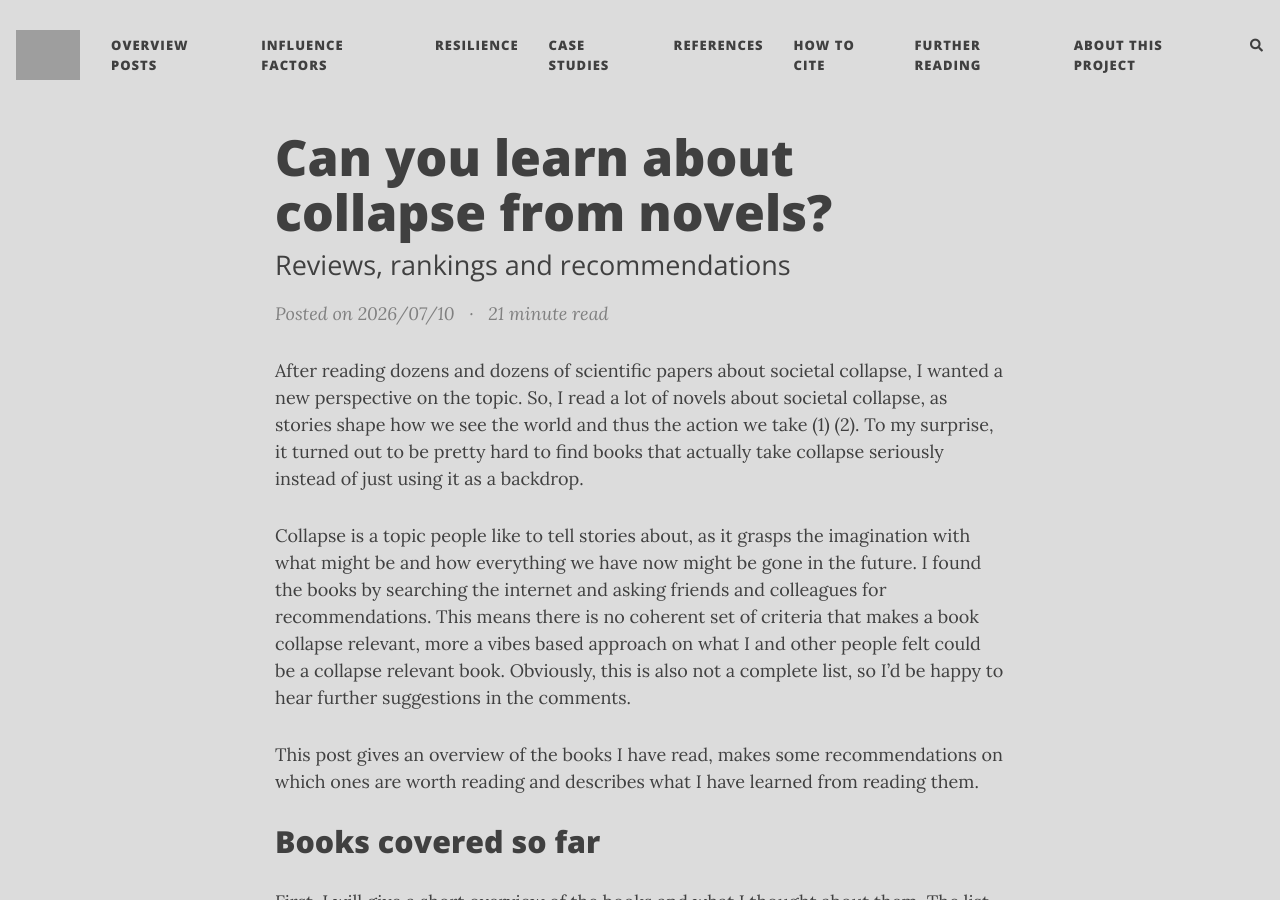
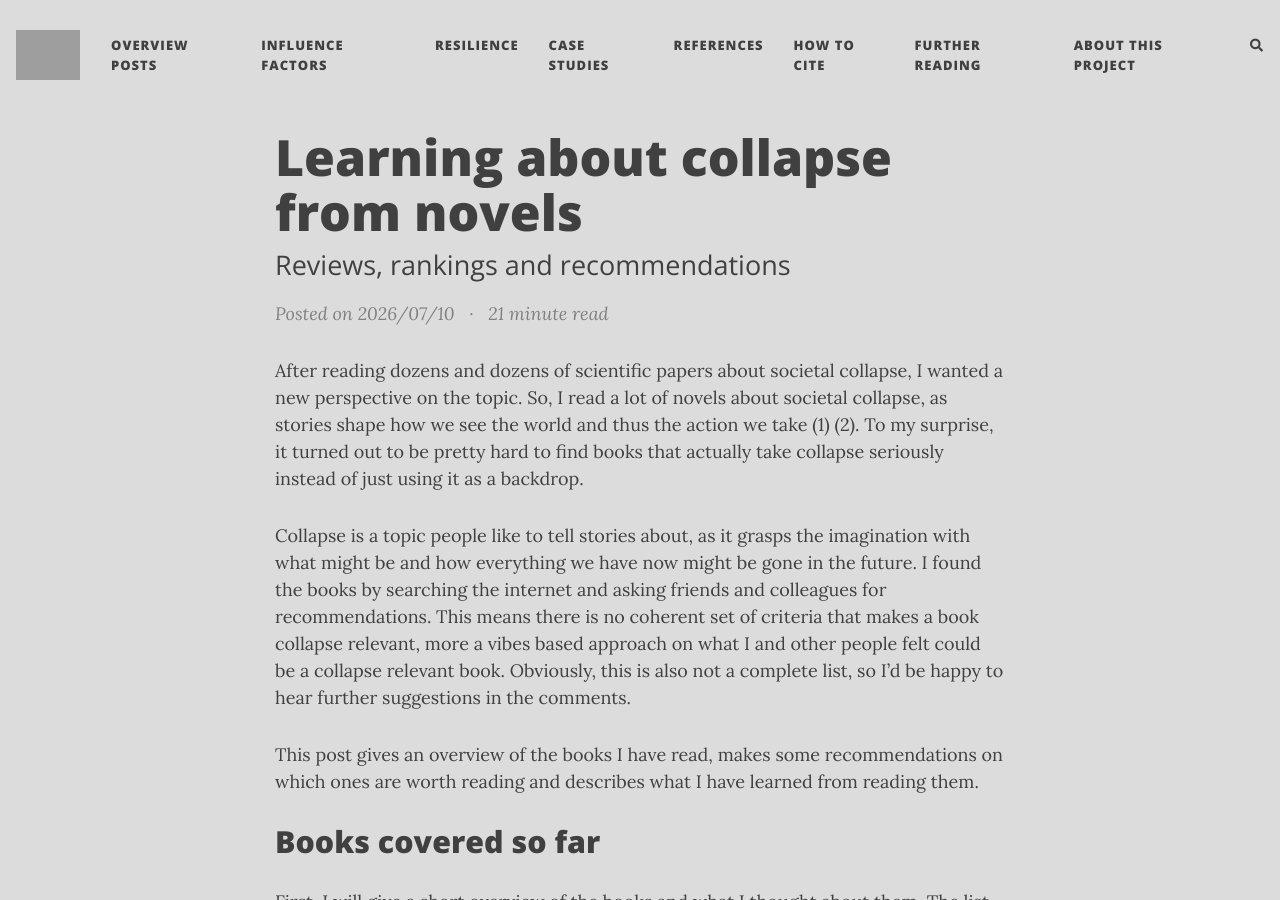
Before and after one commit to florianjehn/Societal_Collapse, a Jekyll site: the page built from _posts/2026-07-10-fiction.md, in a window 1280 px wide and 900 px high. Built offline with Jekyll 4.4.1, drawn with Linux system fonts in a browser that asks for light colours; nearby versions of some CDN libraries; comment, search, counter and statistics services are not loaded; grey boxes are pictures that could not be loaded.

Commit message:
Update 2026-07-10-fiction.md

```diff
--- a/_posts/2026-07-10-fiction.md
+++ b/_posts/2026-07-10-fiction.md
@@ -1,6 +1,6 @@
 ---
 layout: post
-title: Can you learn about collapse from novels?
+title: Learning about collapse from novels
 subtitle: Reviews, rankings and recommendations
 tags: [Overview Posts, Summaries]
 comments: true
```
